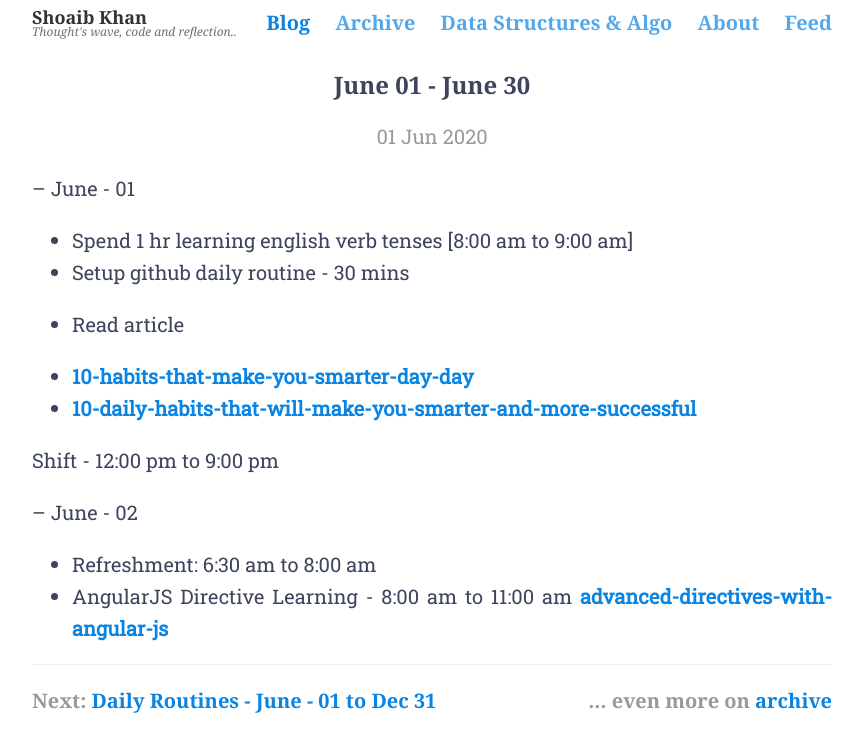
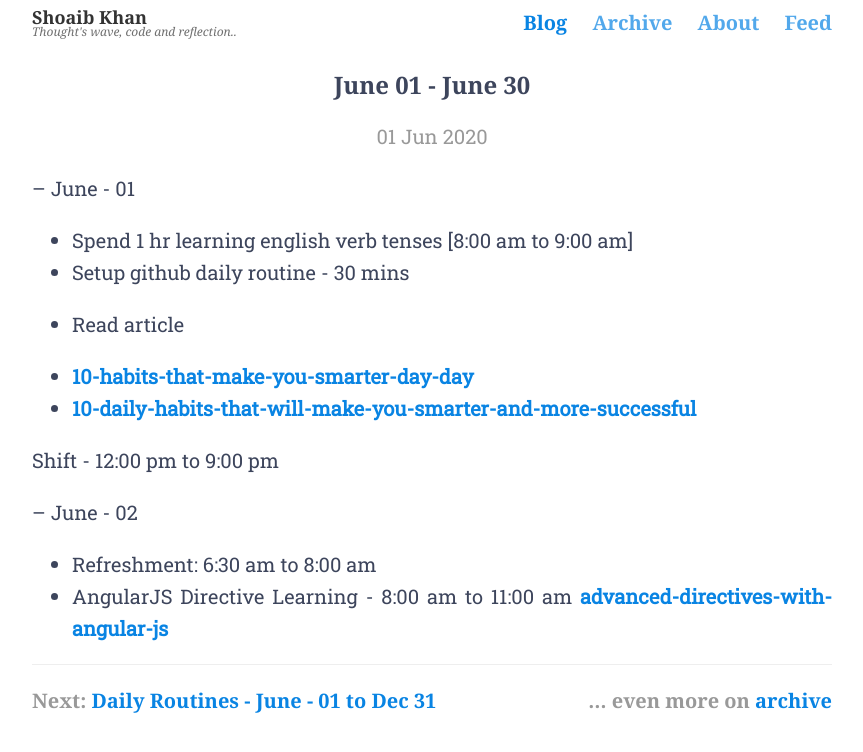
Before and after one commit to shoaibk-dev/shoaibk-dev.github.io, a Jekyll site: the page built from index.html, in a window 1280 px wide. Shown: the top 752 px of the page, without its empty margins (208-1071 px from the left). Built offline with Jekyll 4.4.1, drawn with Linux system fonts in a browser that asks for light colours; nearby versions of some CDN libraries; library files that are not in the unit come from our copies.

Commit message:
Update default.html

```diff
--- a/_layouts/default.html
+++ b/_layouts/default.html
@@ -10,7 +10,6 @@
     <div class="nav">
       <a {% if page.active == 'home' %}class="active"{% endif %} href="/">Blog</a>
       <a {% if page.active == 'archive' or page.active == nil %}class="active"{% endif %} href="/archive.html">Archive</a>
-      <a {% if page.active == 'dsa' %}class="active"{% endif %} href="/dsa.html">Data Structures & Algo</a>
       <a {% if page.active == 'about' %}class="active"{% endif %} href="/about.html">About</a>
       <a href="/atom.xml">Feed</a>
     </div>
```
